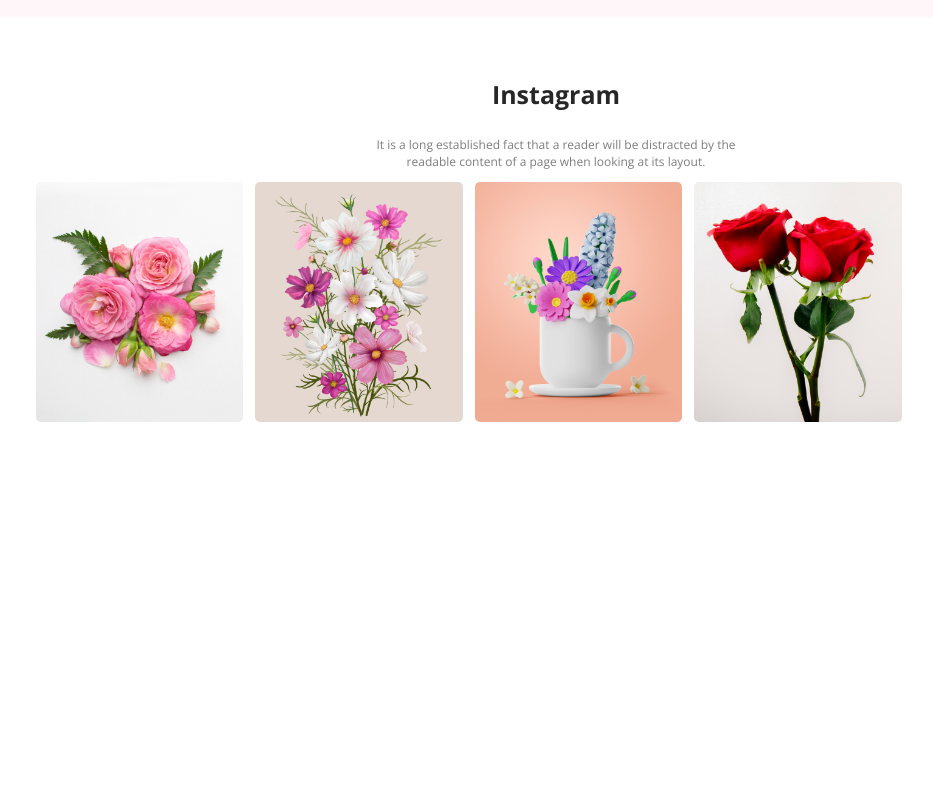
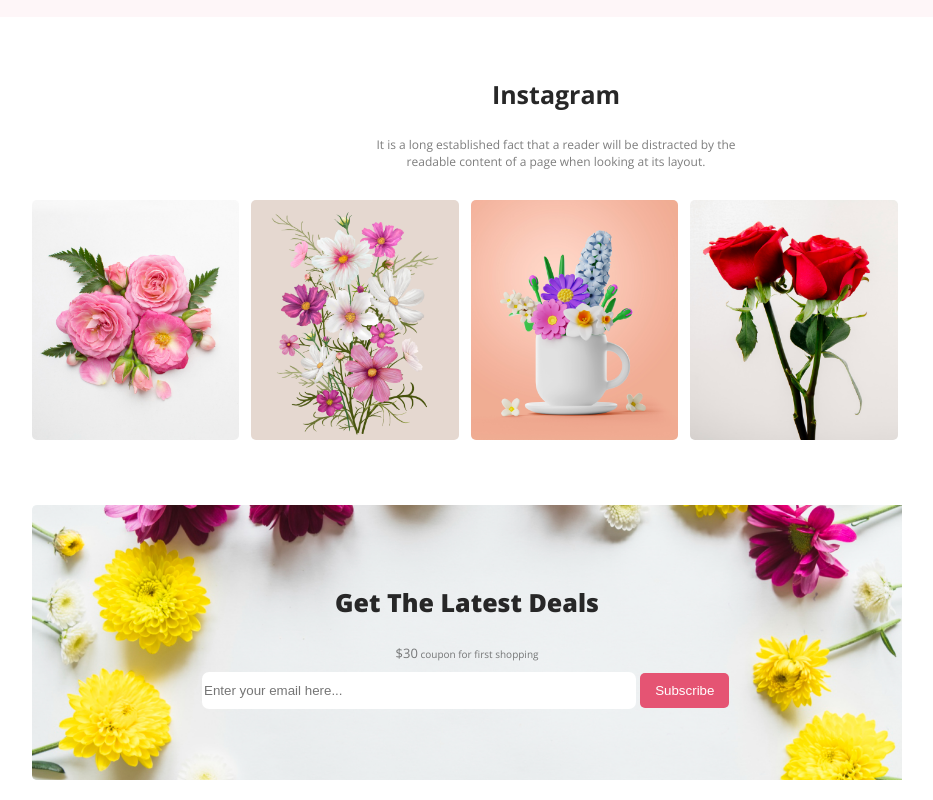
Before and after one commit to jewelmia24/assignment-flower-shop, a plain HTML site: page index.html in a window 1280 px wide. Shown: the part 721-1521 px from the top of the page, without its empty margins (84-1017 px from the left). Before the commit the page ends 1168 px from the top, so only its background shows below. Drawn offline with nearby package versions, Linux system fonts and the light colour scheme.

Commit message:
added deals section

```diff
--- a/index.html
+++ b/index.html
@@ -59,6 +59,15 @@
                 <img src="image/Rectangle 6.png" alt="" class="social-img">
             </div>
         </section>
+        <!-- deals section -->
+        <div class="deals">
+            <h3 class="deals-title">Get The Latest Deals</h3>
+            <p class="deals-offer"> <span class="amount">$30</span> coupon for first shopping</p>
+            <div class="deals-input">
+                <input type="email" name="" placeholder="Enter your email here..." id="" class="deals-mail">
+                <button class="btn-primary">Subscribe</button>
+            </div>
+        </div>
     </main>
     <footer>
 
--- a/styles/style.css
+++ b/styles/style.css
@@ -98,14 +98,55 @@ section>div>p {
     text-align: center;
     font-size: 12px;
 }
-.social{
+
+.social {
     margin-top: 60px;
 }
-.social-img{
+
+.social-img {
     height: 240px;
     margin-left: 8px;
     border-radius: 5px;
 }
-.social-img-box{
-    margin: 10px 100px 20px 104px;
+
+.social-img-box {
+    margin: 30px 100px 20px 100px;
 }
+
+/* deals related style */
+.deals {
+    background-image: url("../image/Rectangle\ 9.png");
+    background-repeat: no-repeat;
+    background-size: cover;
+    width: 870px;
+    height: 275px;
+    margin: 60px 116px 20px 108px;
+
+    .deals-title {
+        text-align: center;
+        color: #272727;
+        font-size: 25px;
+        font-weight: 800;
+        padding-top: 80px;
+
+    }
+
+    .deals-offer {
+        color: rgba(39, 39, 39, 0.60);
+        text-align: center;
+        font-size: 10px;
+        padding-top: 0px;
+    }
+    .amount{
+        font-size: 13px;
+    }
+    .deals-input{
+        margin-left: 170px;
+    }
+    .deals-mail{
+        background: #FFF;
+        height: 35px;
+        width: 430px;
+        border-radius: 7px;
+        border-style: none;
+    }
```
